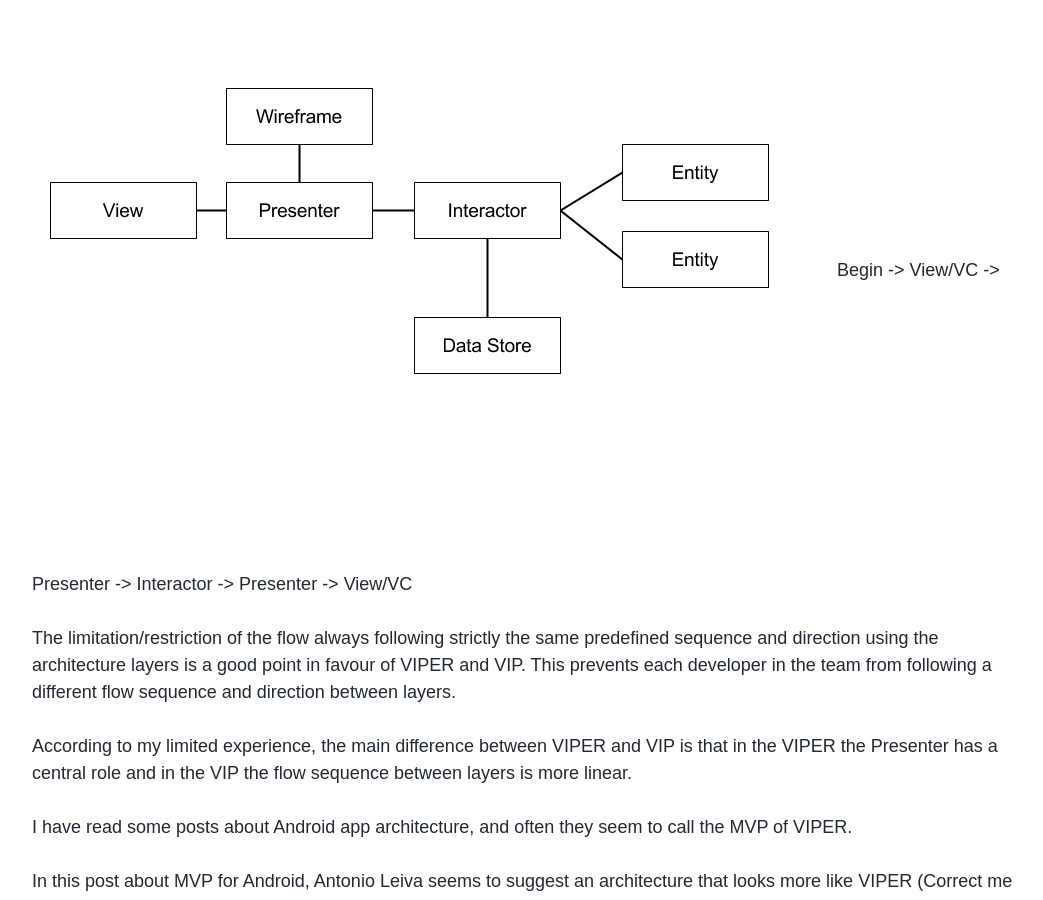
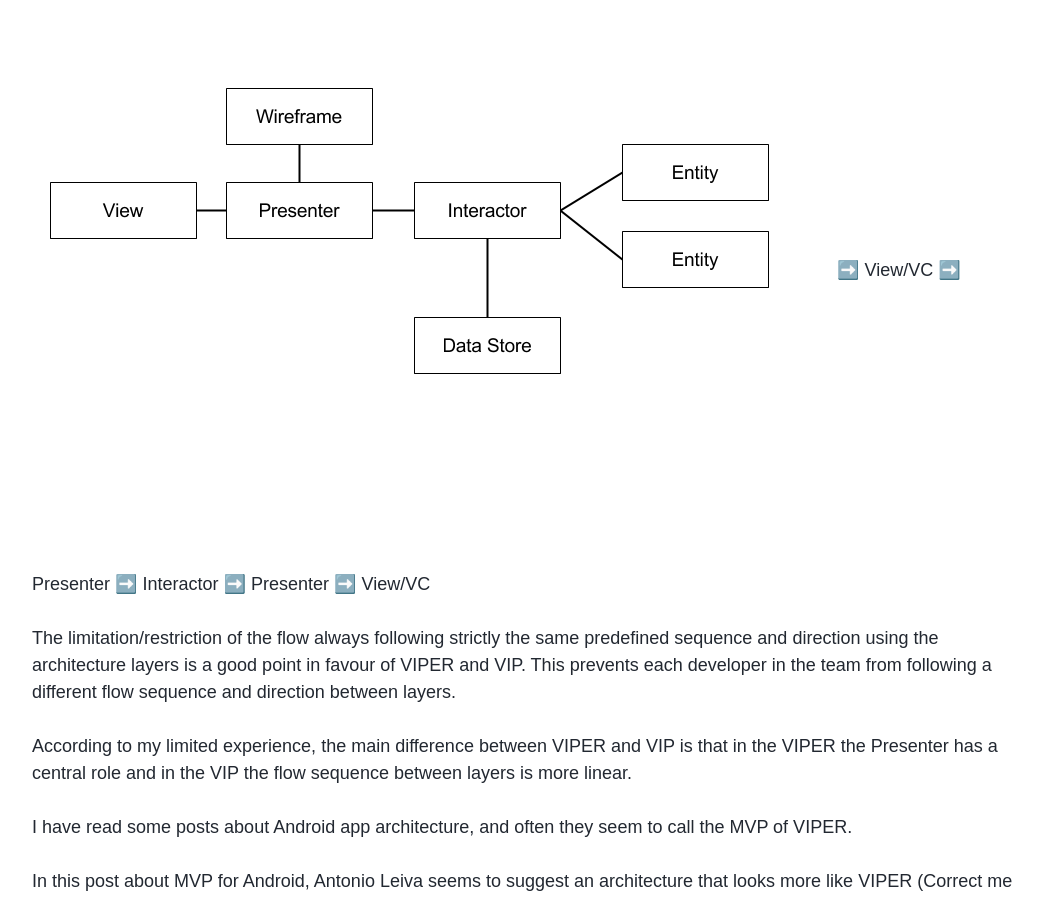
Before and after one commit to TiagoMJFlores/tiagomjflores.github.io, a Jekyll site: the page built from _posts/2018-09-16-chooseiOS Architecture3.md, in a window 1280 px wide and 900 px high, scrolled down 2085 px. Shown: the whole window, without its empty margins (40-1083 px from the left). Built offline with Jekyll 4.4.1, drawn with Linux system fonts in a browser that asks for light colours; emoji names are drawn with the system emoji font; comment, search, counter and statistics services are not loaded.

```diff
--- a/_posts/2018-09-16-chooseiOS Architecture3.md
+++ b/_posts/2018-09-16-chooseiOS Architecture3.md
@@ -29,7 +29,7 @@ Of course in the Interactor layer, you often access the model layer. In the VIPE
 
 
 ![](https://github.com/TiagoMJFlores/tiagomjflores.github.io/blob/master/assets/posts/chooseiOSArchitecture3/VIPER.png?raw=true)
-Begin -> View/VC -> Presenter -> Interactor -> Presenter -> View/VC
+:arrow_right: View/VC :arrow_right: Presenter :arrow_right: Interactor :arrow_right: Presenter :arrow_right: View/VC
 
 
 The limitation/restriction of the flow always following strictly the same predefined sequence and direction using the architecture layers is a good point in favour of VIPER and VIP. This prevents each developer in the team from following a different flow sequence and direction between layers.
```
